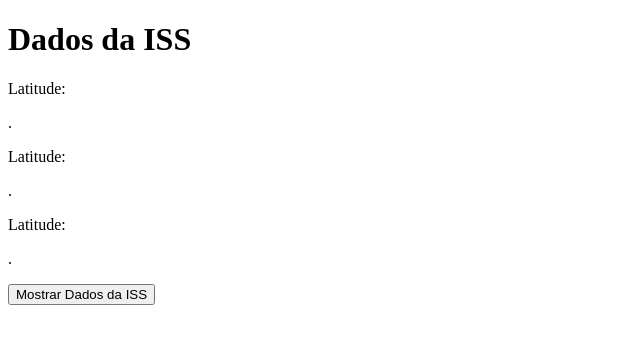
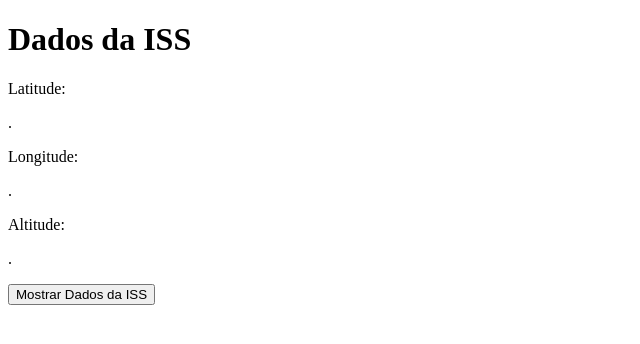
Before and after one commit to Renan-HS/DadosISS, a plain HTML site: page index.html in a window 1280 px wide. Shown: the full height of the page, 0-640 px from the left. Drawn offline with Linux system fonts and the light colour scheme.

Commit message:
Update index.html

```diff
--- a/index.html
+++ b/index.html
@@ -11,9 +11,9 @@
     <h1>Dados da ISS</h1>
     Latitude:
     <p id="lat">.</p>
-    Latitude:
+    Longitude:
     <p id="lon">.</p>
-    Latitude:
+    Altitude:
     <p id="alt">.</p>
     <button onclick="ISS()">Mostrar Dados da ISS</button>
     <script>
```
